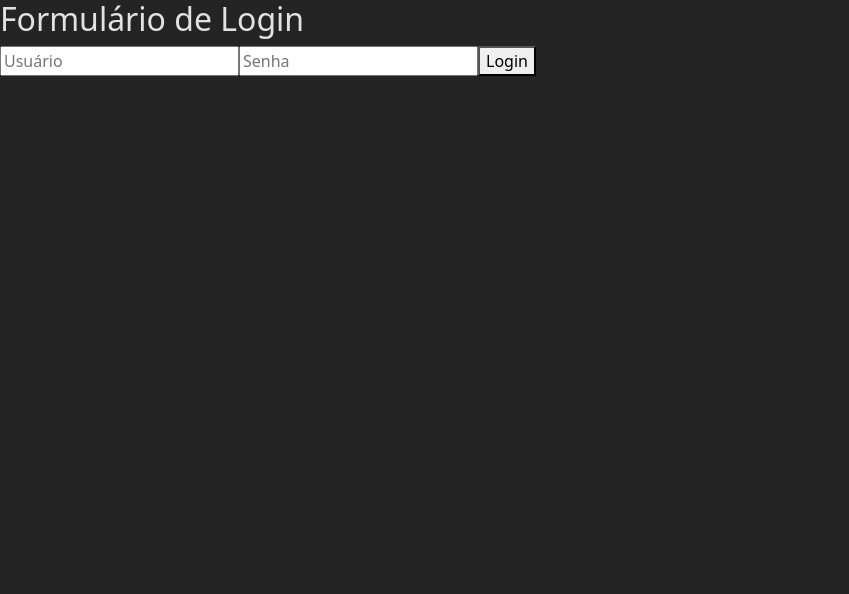
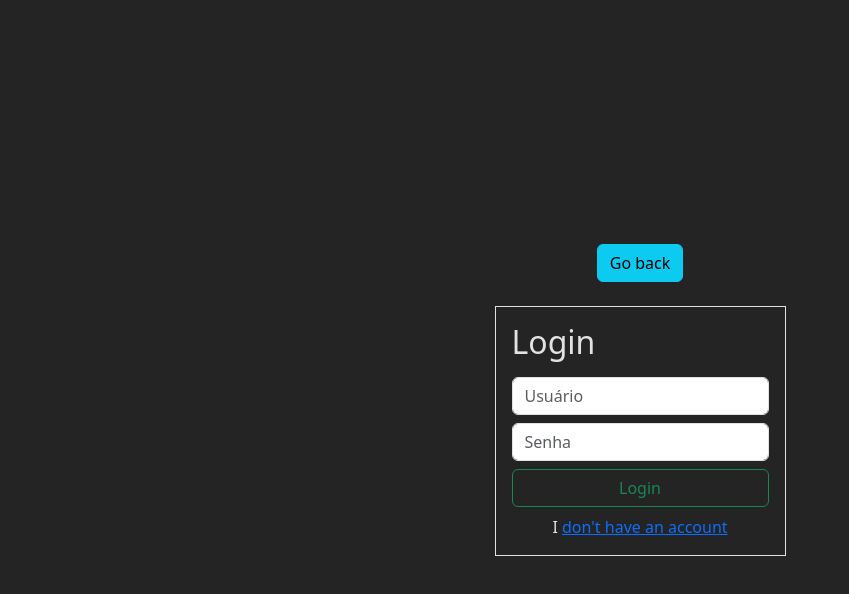
Before and after one commit to OGCapsLock/travel-assistant-challenge, a React (Vite) app: page /login in a window 1280 px wide. Shown: the top 594 px of the page, without its empty margins (0-849 px from the left). Built offline with nearby package versions, Linux system fonts and the light colour scheme.

Commit message:
Login form

```diff
--- a/src/App.tsx
+++ b/src/App.tsx
@@ -45,6 +45,7 @@ function App() {
   const [country, setCountry] = useState<any>();
   const [rates, setRates] = useState<any>();
   const { authenticated, logout } = useAuth();
+  // console.log(authenticated);
   return (
     <div
       className="w-100"
@@ -125,10 +126,10 @@ function App() {
                 md="8"
               >
                 <p className="text-start">
-                  Minimum: {weather?.main?.temp_min} Celcius
+                  Temp. Minimum: {weather?.main?.temp_min} Celcius
                 </p>
                 <p className="text-start">
-                  Maximum: {weather?.main?.temp_max} Celcius
+                  Temp. Maximum: {weather?.main?.temp_max} Celcius
                 </p>
               </Col>
               <Col
@@ -145,6 +146,9 @@ function App() {
             </Row>
 
             {/* Data that should render conditionally */}
+            {!authenticated ? (
+              <>Some information was hidden from you...</>
+            ) : (
               <div
                 className="d-flex flex-column gap-3"
                 style={{
@@ -187,14 +191,25 @@ function App() {
                   </Col>
                 </Row>
               </div>
+            )}
           </CardBody>
         </Card>
       </Row>
 
       <Row>
+        {authenticated ? (
+          <Col className="d-flex justify-content-center">
+            <Button color="danger" onClick={() => logout()}>
+              Sair da conta
+            </Button>
+          </Col>
+        ) : (
           <Col className="text-center">
-          You are not logged in <Link to={"/login"}> click here to log in</Link> and see more details
+            You are not logged in{" "}
+            <Link to={"/login"}> click here to log in</Link> and see more
+            details
           </Col>
+        )}
       </Row>
 
       {/* Footer */}
--- a/src/components/login.tsx
+++ b/src/components/login.tsx
@@ -1,14 +1,15 @@
 import React, { useState } from "react";
 import { useAuth } from "../context/AuthContext";
 import { BACKEND } from "../../env";
-import { useNavigate } from "react-router-dom";
+import { Link, useNavigate } from "react-router-dom";
+import { Button, Col, Input, Row } from "reactstrap";
 // import { useAuth } from "../context/AuthContext";
 
 const LoginForm: React.FC = () => {
   const [username, setUsername] = useState("");
   const [password, setPassword] = useState("");
   const { login, authenticated } = useAuth();
- const navigate = useNavigate();
+  const navigate = useNavigate();
   console.log(authenticated);
   const handleLogin = async (event: React.FormEvent<HTMLFormElement>) => {
     event.preventDefault();
@@ -37,30 +38,48 @@ const LoginForm: React.FC = () => {
 
   return (
     <div
-      className="w-100"
       style={{
         backgroundColor: "#242424",
         color: "rgba(255, 255, 255, 0.871)",
         height: "100vh",
       }}
+      className="w-100 d-flex align-items-center justify-content-center flex-column"
     >
-      <h2>Formulário de Login</h2>
-      <form onSubmit={handleLogin} method="post">
-        <input
+      <Row>
+        <Col className="d-flex justify-content-start">
+          <Link to={"/"} className="btn btn-info">
+            Go back
+          </Link>
+        </Col>
+      </Row>
+      <form
+        onSubmit={handleLogin}
+        method="post"
+        className="d-flex flex-column gap-2 border border-1 p-3 mt-4"
+      >
+        <h2>Login</h2>
+        <Input
           type="text"
           placeholder="Usuário"
           value={username}
           name={"username"}
           onChange={(e) => setUsername(e.target.value)}
         />
-        <input
+        <Input
           type="password"
           placeholder="Senha"
           value={password}
           name={"password"}
           onChange={(e) => setPassword(e.target.value)}
         />
-        <button type="submit">Login</button>
+        <Button color="success" outline type="submit">
+          Login
+        </Button>
+        <Row>
+          <Col className="text-center">
+            I <Link to={"/signup"}> don't have an account </Link>
+          </Col>
+        </Row>
       </form>
     </div>
   );
```
Lines whose indentation alone changed are shown as unchanged.
